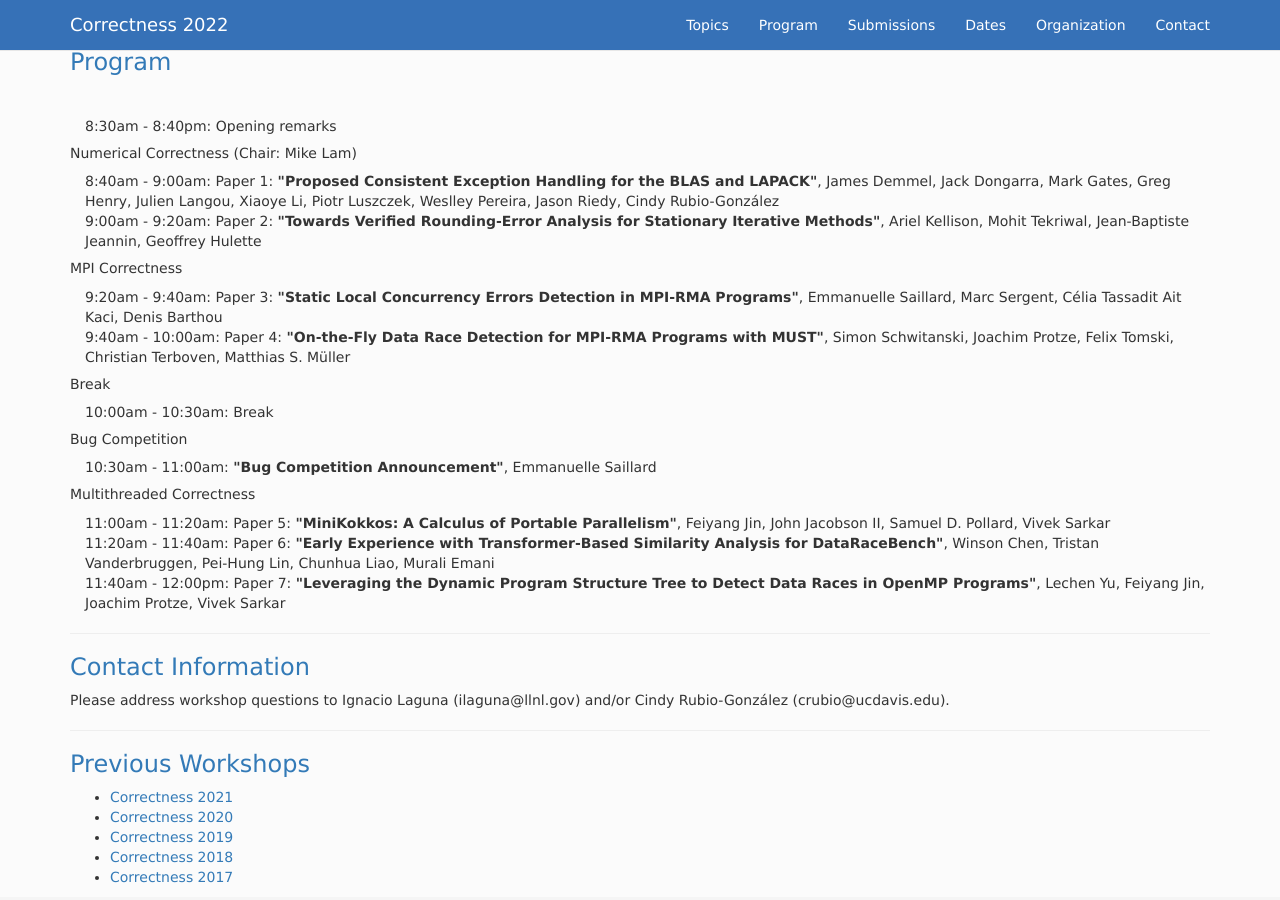
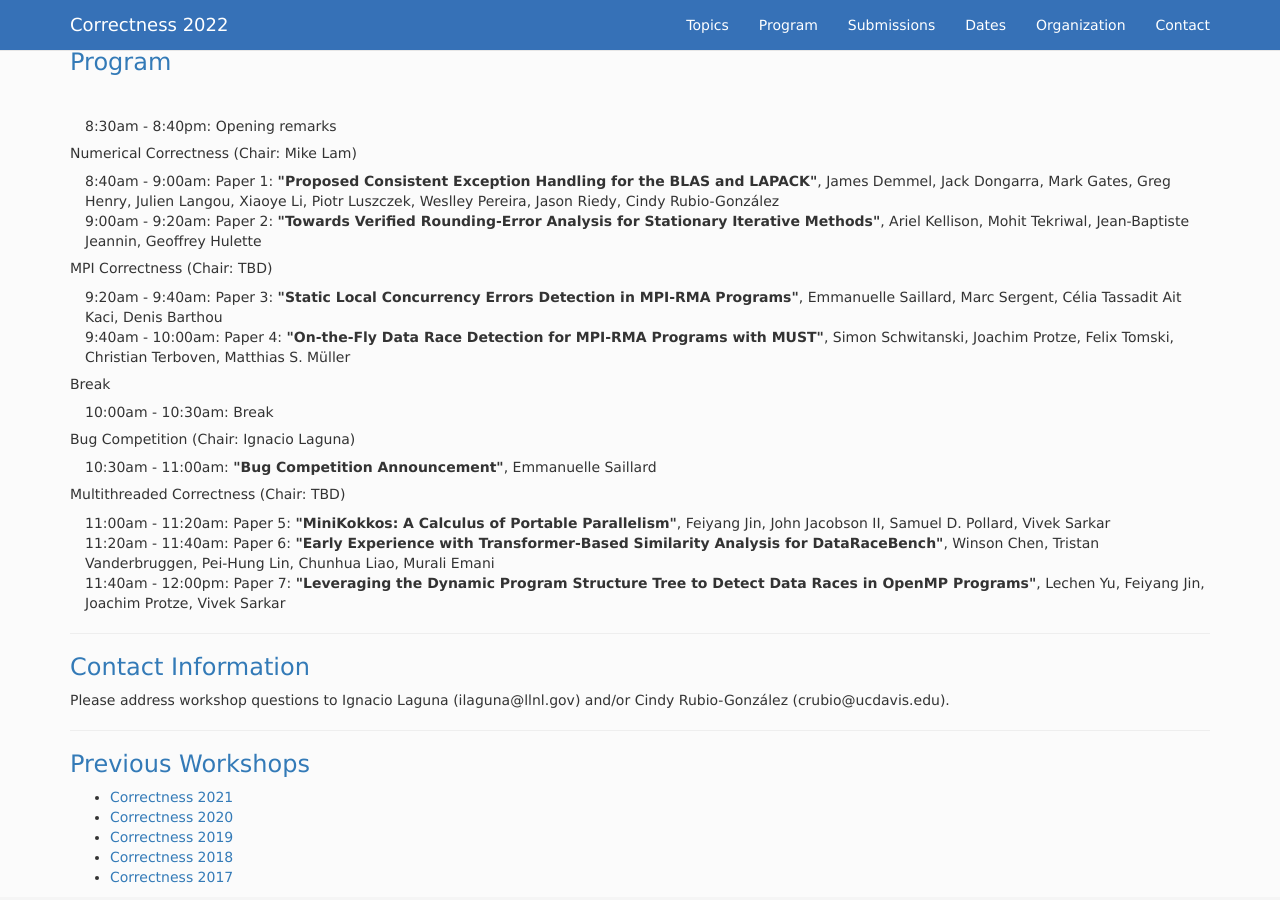
Before and after one commit to correctness-workshop/2022, a Jekyll site: the page built from index.md, in a window 1280 px wide and 900 px high, scrolled down 2791 px. Built offline with Jekyll 4.4.1, drawn with Linux system fonts in a browser that asks for light colours; nearby versions of some CDN libraries; the list of posts is cut into pages by our own code.

Commit message:
Update index.md

```diff
--- a/index.md
+++ b/index.md
@@ -154,7 +154,7 @@ All time zones are AOE.
 <tr><td width="15">  </td> <td>9:00am - 9:20am:  Paper 2: <b>"Towards Verified Rounding-Error Analysis for Stationary Iterative Methods"</b>, Ariel Kellison, Mohit Tekriwal, Jean-Baptiste Jeannin, Geoffrey Hulette </td> </tr>
 </table>
 
-##### MPI Correctness
+##### MPI Correctness (Chair: TBD)
 <table>
 <tr><td width="15">  </td> <td>9:20am - 9:40am:  Paper 3: <b>"Static Local Concurrency Errors Detection in MPI-RMA Programs"</b>, Emmanuelle Saillard, Marc Sergent, Célia Tassadit Ait Kaci, Denis Barthou </td> </tr>
 <tr><td width="15">  </td> <td>9:40am - 10:00am:  Paper 4: <b>"On-the-Fly Data Race Detection for MPI-RMA Programs with MUST"</b>, Simon Schwitanski, Joachim Protze, Felix Tomski, Christian Terboven, Matthias S. Müller  </td> </tr>
@@ -165,12 +165,12 @@ All time zones are AOE.
 <tr><td width="15">  </td> <td> 10:00am - 10:30am:  Break </td> </tr>
 </table>
 
-##### Bug Competition
+##### Bug Competition (Chair: Ignacio Laguna)
 <table>
 <tr><td width="15">  </td> <td>10:30am - 11:00am:  <b>"Bug Competition Announcement"</b>, Emmanuelle Saillard </td> </tr>
 </table>
 
-##### Multithreaded Correctness
+##### Multithreaded Correctness (Chair: TBD)
 <table>
 <tr><td width="15">  </td> <td>11:00am - 11:20am:  Paper 5: <b>"MiniKokkos: A Calculus of Portable Parallelism"</b>, Feiyang Jin, John Jacobson II, Samuel D. Pollard, Vivek Sarkar </td> </tr>
 <tr><td width="15">  </td> <td>11:20am - 11:40am:  Paper 6: <b>"Early Experience with Transformer-Based Similarity Analysis for DataRaceBench"</b>, Winson Chen, Tristan Vanderbruggen, Pei-Hung Lin, Chunhua Liao, Murali Emani </td> </tr>
```
